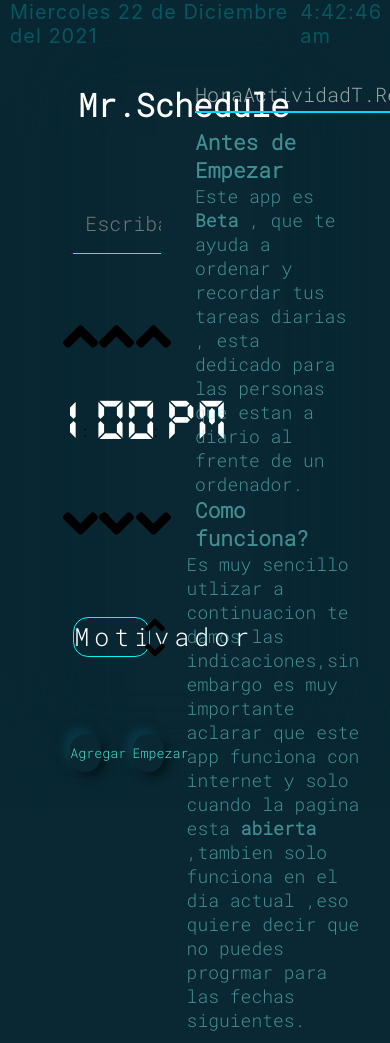
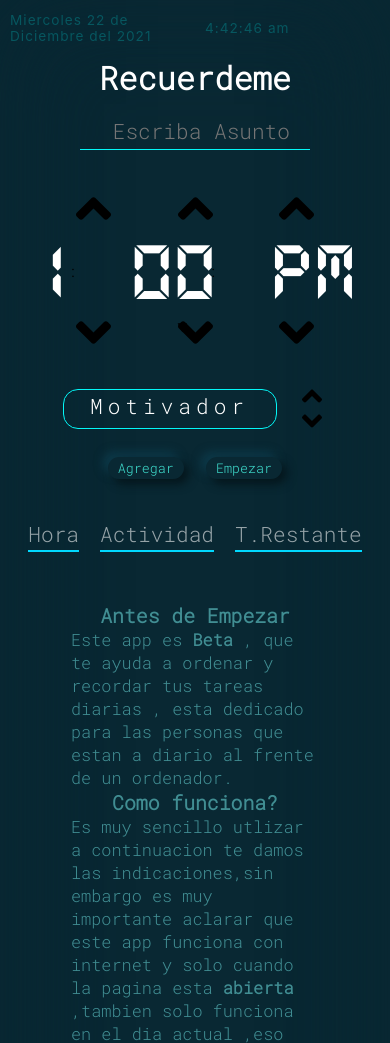
Before and after one commit to mrredluoy/alarma, a plain HTML site: page index.html in a window 390 px wide. Shown: the top 1043 px of the page. Drawn offline with Linux system fonts and the light colour scheme.

Commit message:
version2.0

```diff
--- a/app.js
+++ b/app.js
@@ -8,22 +8,17 @@ const btnEmpezar = document.getElementById('btnEmpezar')
 const displayHistorial=document.getElementById('historial')
 const asunto=document.getElementById('asunto')
 const musica=document.getElementById('musica')
+const musica1=document.getElementById('musica1')
 const horP=document.getElementById('hora')
 const body=document.querySelector('body')
 const tuturial=document.getElementById('tuturial')
 
 
 asunto.value='';
-
-
-
-
 let [btnTHora,btnTMinuto,btnTAP]=btnTops;
 let [btnBHora,btnBMinuto,btnBAP]=btnButoms;
 let[btnTop,btnButom]=btn;
 const[hora,minutos,amPM]=cuadros
-
-
 let horaDisplay=0;
 let minutoDisplay=0;
 let amPm='pm'
@@ -33,7 +28,6 @@ let numero=0
 
 
 setInterval(()=>{
-
  +function(){
         let fecha= new Date(),
              year=fecha.getFullYear(),
@@ -139,14 +133,20 @@ class alarma {
 
     if((h==this.hora)&&(minutes==this.minutos)&&(pm==this.td)){
         verificador=true
-        musica.currentTime=0
-        return  musica.play();
+        if (this.musica=='Motivador') {
+             musica.currentTime=0
+            return  musica.play();
+
+        }else{
+            musica.pause();
+            musica1.currentTime=0
+            return  musica1.play();
         }
 
     }
+ }
+
 }
-
-
 
 btnTHora.addEventListener('click',e=>{
    if (horaDisplay>=12) {
@@ -195,7 +195,6 @@ btnTop.addEventListener('click',e=>{
 
 })
 btnButom.addEventListener('click',e=>{
-    console.log('abajo')
     tono='Estricto'
     melodia.textContent=tono;
  });
@@ -210,20 +209,13 @@ btnAgregar.addEventListener('click',e=>{
  displayHistorial.innerHTML+= alarma1.pintar();
  asunto.value='';
   let interval=setInterval(()=>{
-
      alarma1.pAlarma();
-
-
      if (verificador==true) {
          clearInterval(interval)
          verificador=false;
      }
 
  },1000)
-
-
-
-
 
 });
 
--- a/estilo.css
+++ b/estilo.css
@@ -237,7 +237,7 @@ background-size: cover;
     width: 98.5%;
     height: 30px;
     display: flex;
-    margin-top:15px ;
+
     justify-content:space-around;
     align-items: center;
    /* border-bottom: 1px solid rgb(255, 255, 255);*/
@@ -250,7 +250,7 @@ background-size: cover;
     height: 50px;
 }
 .historial .titulo{
-    width: 38%;
+    /* width: 38%; */
     height: 50px;
     display: flex;
     justify-content:space-around;
@@ -259,7 +259,7 @@ background-size: cover;
    font-size:  20px;
     text-align: center;
     position: relative;
-    position: fixed;
+
     /*border-radius: 32px;
 background: #c0c0c0;
 box-shadow: inset -25px 25px 50px #8c8c8c,
@@ -269,7 +269,7 @@ box-shadow: inset -25px 25px 50px #8c8c8c,
 .titulo span{
     display:block ;
     height:100% ;
-    width:120px ;
+    font-size: 2.5vh;
     padding-top: 18px;
     text-align: center;
     color: rgba(255, 255, 255, 0.575);
@@ -301,6 +301,7 @@ padding: 5px;
    align-items: center;
     color: rgb(4, 247, 247);
     font-family:'digital-clock-font';
+    font-size: 3vh;
 
 }
 
@@ -354,7 +355,117 @@ box-shadow:  5px 5px 10px #008c8c,
  align-items: center;
  flex-direction: column;
  text-align: start;
- font-size: 18px;
+ font-size: 2vh;
  color: #74ebeb86;
 
 }
+
+@media screen  and (max-width:1250px){
+    .contenedor{
+        height: 160vh;
+       flex-direction: column;
+       align-items: center;
+        /* background-color: rgb(63, 44, 170); */
+    }
+
+  .contenAlarma {
+  width: 70%;
+  height:50%;
+  }
+  .historial{
+      width: 90%;
+      padding: 10px;
+  }
+  .musica {
+      width: 150%;
+   justify-content: space-evenly;
+   margin-bottom: 10%;
+  }
+  .musica .tono{
+      font-size: 2.5vh;
+
+  }
+  .asunto{
+      width: 150%;
+      font-size: 2.5vh;
+  }
+  .butom{
+      width: 35%;
+  }
+  #hora{
+      margin-top: 1%;
+      font-size: 2vh;
+  }
+  h1{
+      width: 100%;
+  }
+  .cambiadoresBotom,.cambiadoresTop,.cuadros{
+
+      width: 100%;
+  }
+  }
+
+
+@media screen  and (max-width:600px){
+  .contenedor{
+      height: 160vh;
+     flex-direction: column;
+     align-items: center;
+      /* background-color: rgb(63, 44, 170); */
+  }
+
+.contenAlarma {
+width: 70%;
+height:50%;
+}
+.historial{
+    width: 120%;
+    padding: 10px;
+    display: flex;
+    flex-direction: column;
+
+}
+.musica {
+    width: 200%;
+ justify-content: space-evenly;
+ margin-bottom: 10%;
+}
+.musica .tono{
+    font-size: 2.5vh;
+
+}
+.asunto{
+    width: 150%;
+    font-size: 2.5vh;
+}
+.butom{
+    width: 35%;
+}
+#hora{
+    margin-top: 3%;
+    font-size: 3.5vw;
+}
+h1{
+    width: 100%;
+}
+.cambiadoresBotom,.cambiadoresTop,.cuadros{
+
+    width: 200%;
+}
+.historial div{
+    width: 100%;
+}
+#melodia2,#melon{
+    display: none;
+}
+.a{
+    width: 70%;
+}
+p{
+    display: block;
+    width: 70%;
+}
+.cuadros div .span{
+    font-size: 10vh;
+}
+}
--- a/index.html
+++ b/index.html
@@ -7,14 +7,15 @@
     <link href="https://fonts.googleapis.com/css2?family=Roboto+Mono:wght@300&display=swap" rel="stylesheet">
     <link rel="stylesheet" href="estilo.css">
 
-    <title>Alarma</title>
+    <title>Recuerdeme|Redluoy</title>
 </head>
 <body>
     <audio id='musica' src="img/alarma.mp3"></audio>
+    <audio id="musica1" src="img/La vida es bella.mp3"></audio>
     <div class="horaa" id="hora"></div>
    <div class="contenedor">
        <div class="contenAlarma">
-           <h1>Mr.Schedule</h1>
+           <h1>Recuerdeme</h1>
            <div class="alarma">
                <input id="asunto" class="asunto" type="text" placeholder=" Escriba Asunto">
 
@@ -56,7 +57,7 @@
                  <span class="shora animacion">Hora</span>
                  <span class="sactividad animacion">Actividad</span>
                  <span class="restante animacion" >T.Restante</span>
-                 <span  class="smelodia animacion"> Melodia </span>
+                 <span id="melon"  class="smelodia animacion"> Melodia </span>
             </div>
             <div id="nada"></div>
             <div id="tuturial">
```
Also changed, not shown: 1 other file.
